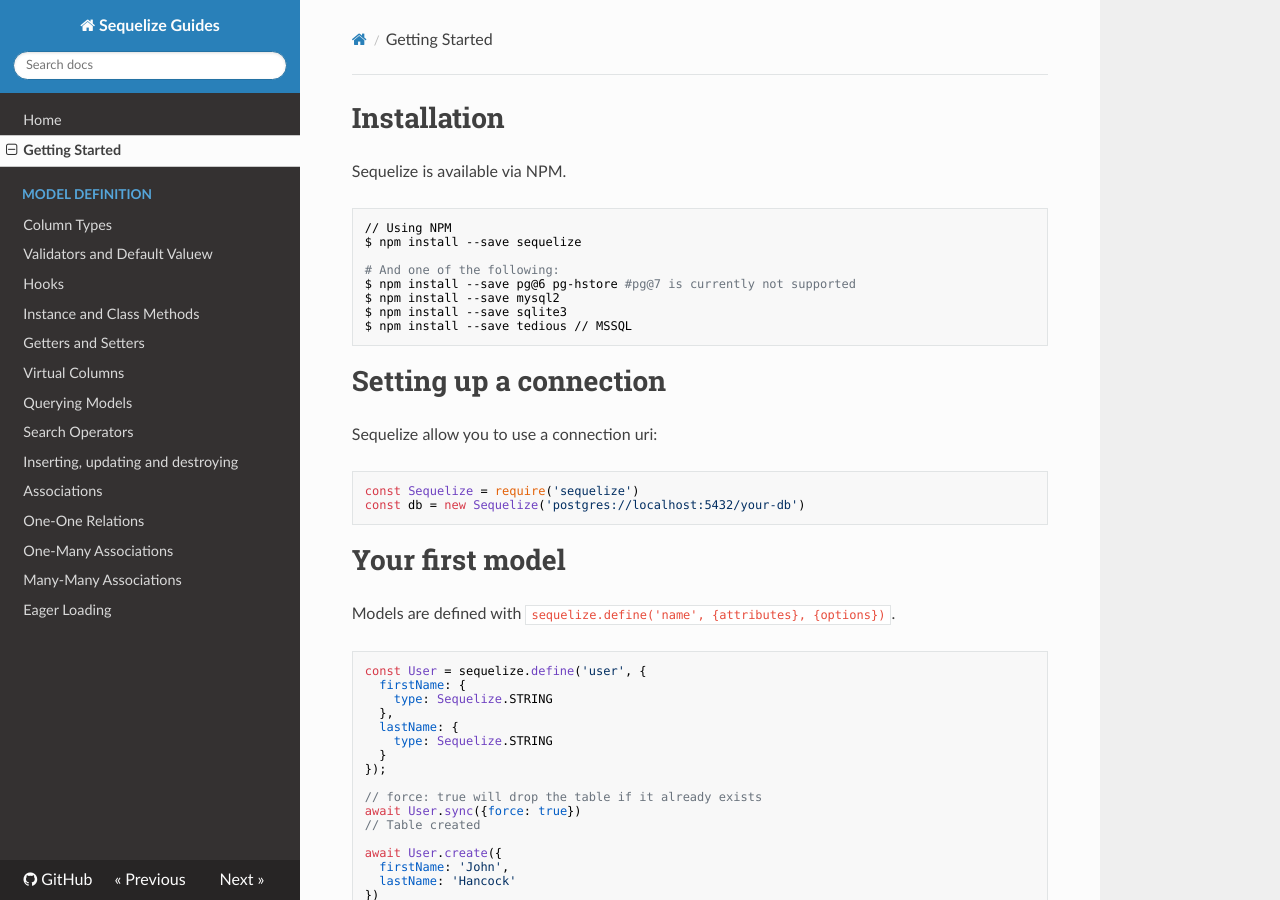
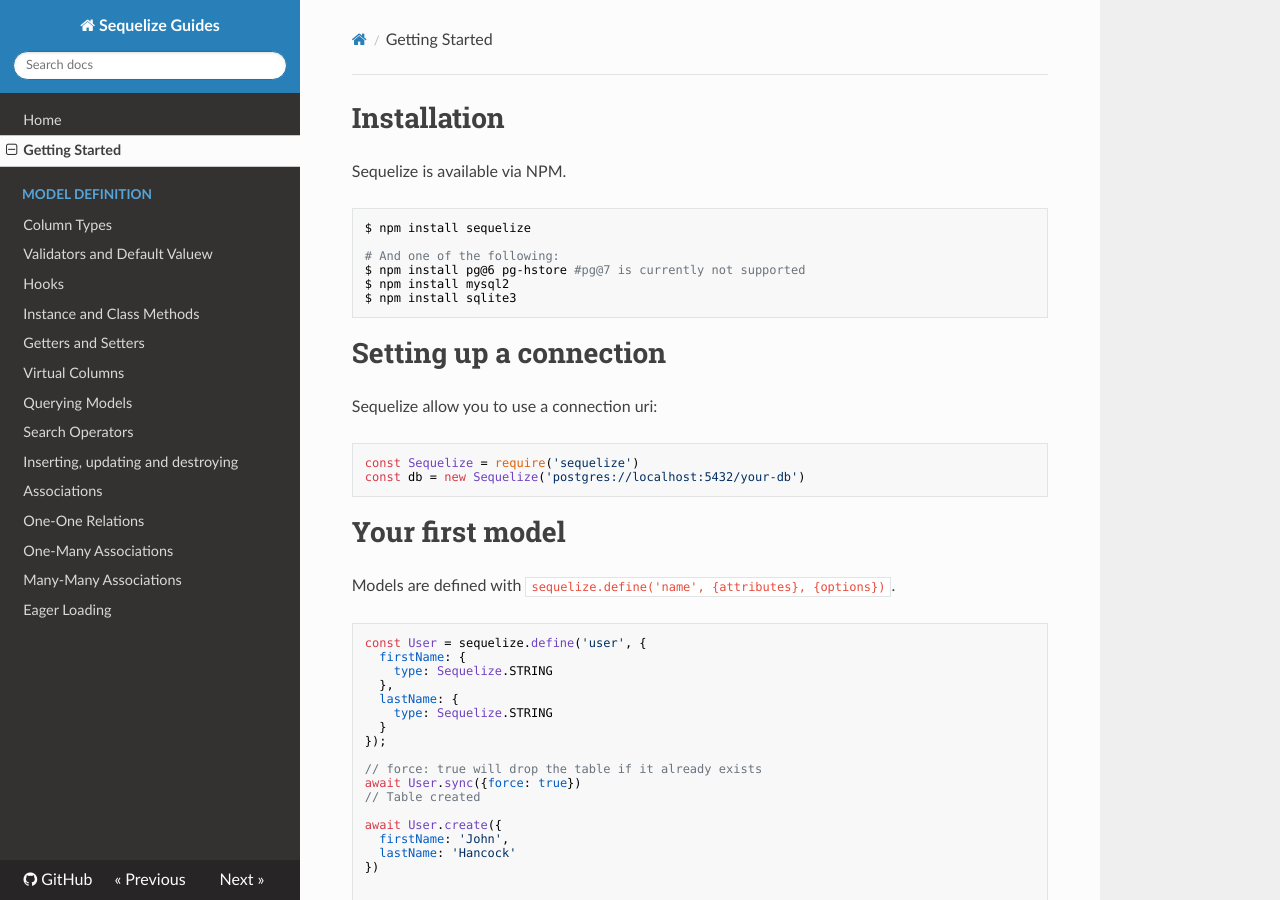
Before and after one commit to FullstackAcademy/SequelizeGuides, an MkDocs documentation site: the page built from docs/getting-started.md, in a window 1280 px wide and 900 px high. Built offline with MkDocs 1.6.1, drawn with Linux system fonts in a browser that asks for light colours; nearby versions of some CDN libraries; old or Windows-style settings are respelled for this version of MkDocs; some of the changed text lies outside the part shown.

Commit message:
text updates

````diff
--- a/docs/getting-started.md
+++ b/docs/getting-started.md
@@ -3,14 +3,12 @@
 Sequelize is available via NPM.
 
 ```bash
-// Using NPM
-$ npm install --save sequelize
+$ npm install sequelize
 
 # And one of the following:
-$ npm install --save pg@6 pg-hstore #pg@7 is currently not supported
-$ npm install --save mysql2
-$ npm install --save sqlite3
-$ npm install --save tedious // MSSQL
+$ npm install pg@6 pg-hstore #pg@7 is currently not supported
+$ npm install mysql2
+$ npm install sqlite3
 ```
 
 # Setting up a connection
@@ -96,7 +94,7 @@ Notice that the actual data is available inside `dataValues`, but don't worry ab
 
 Sequelize uses promises to control async control-flow.
 
-**Note:** Internally, _Sequelize use independent copy of [Bluebird](http://bluebirdjs.com). You can access it using
+**Note:** _Internally, Sequelize use independent copy of [Bluebird](http://bluebirdjs.com). You can access it using
  `Sequelize.Promise` if you want to set any Bluebird specific options_.
 
 
````
Also changed, not shown: docs/inserting-updating-destroying.md (+1 -1 lines).
